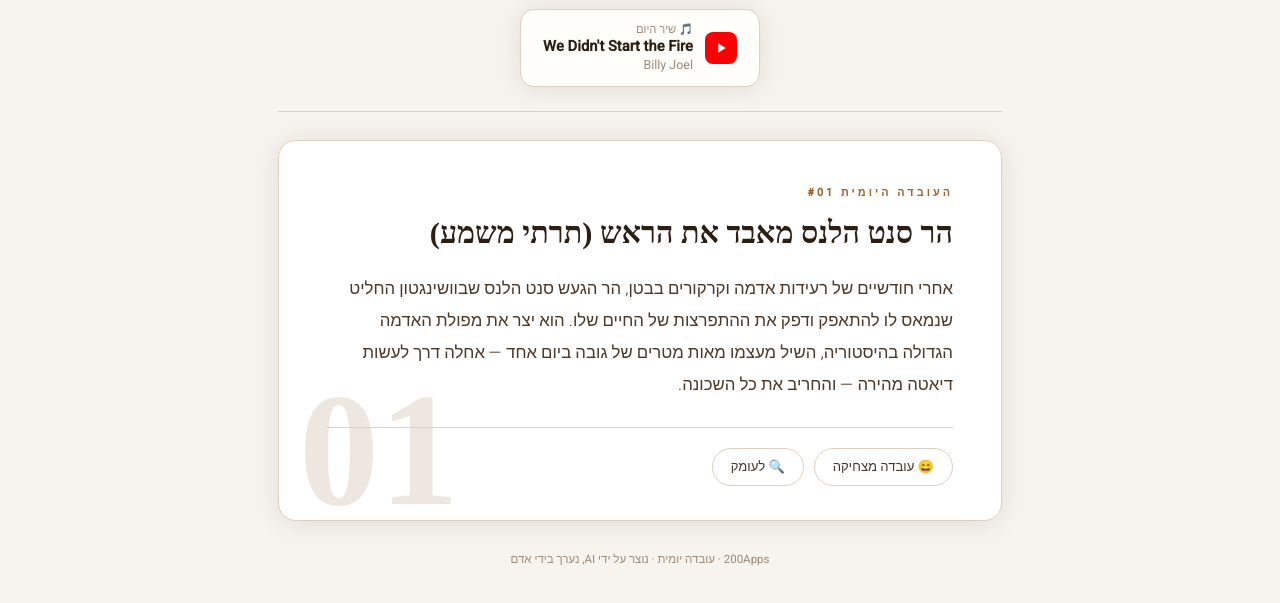
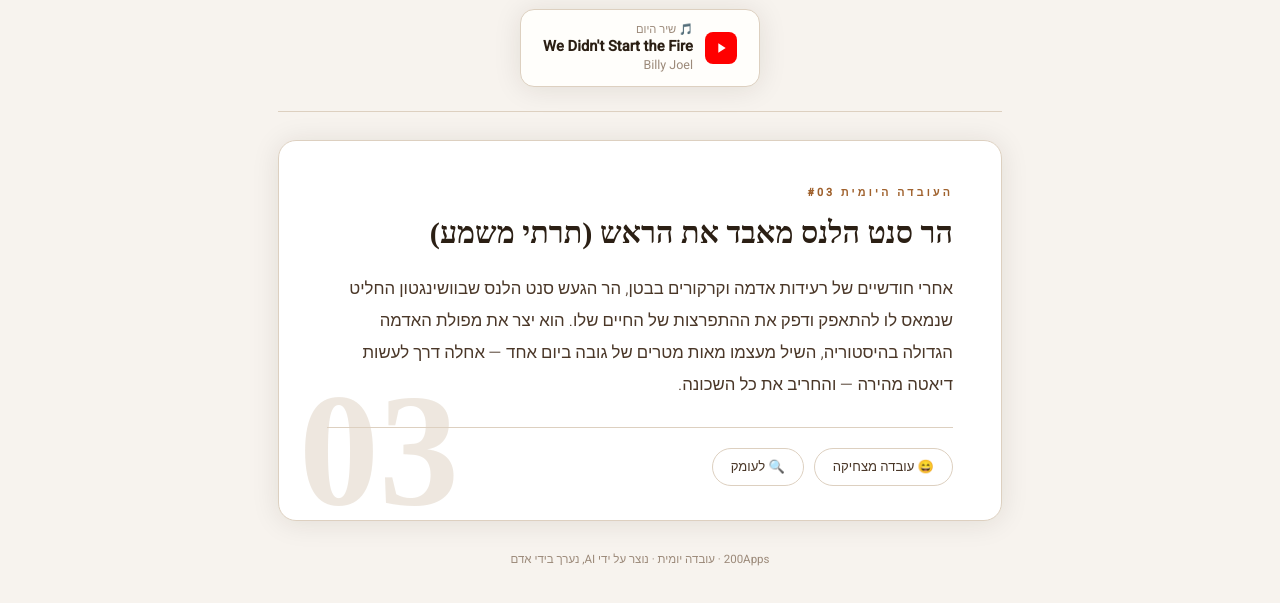
Before and after one commit to Gadpal/daily-fact, a plain HTML site: page index.html in a window 1280 px wide. Shown: the part 277-880 px from the top of the page. Drawn offline with Linux system fonts and the light colour scheme; a web font is replaced by a local one.

Commit message:
Update index.html

```diff
--- a/index.html
+++ b/index.html
@@ -23,7 +23,7 @@
        ============================================================ -->
   <script>
     const daily = {
-      number: "01",
+      number: "03",
 
       tag: {
         he: "🌋 גאולוגיה",
```
